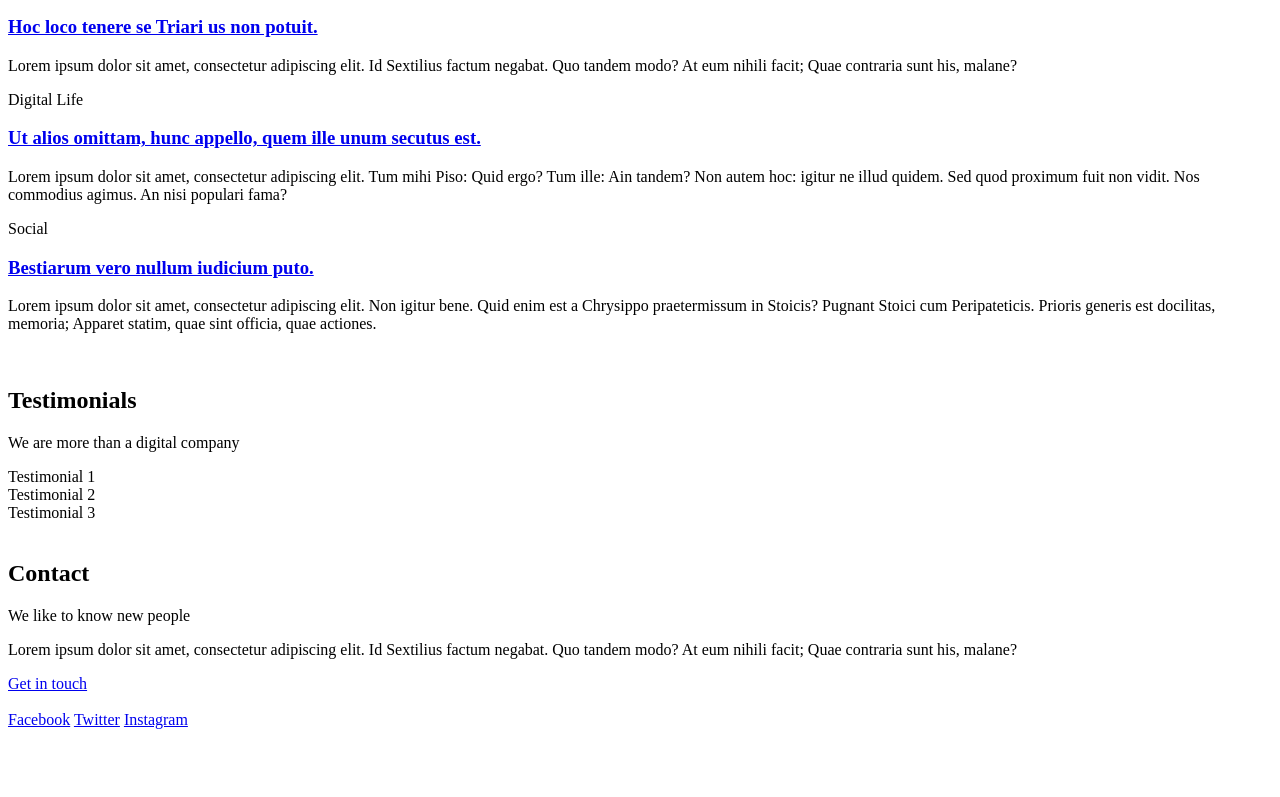
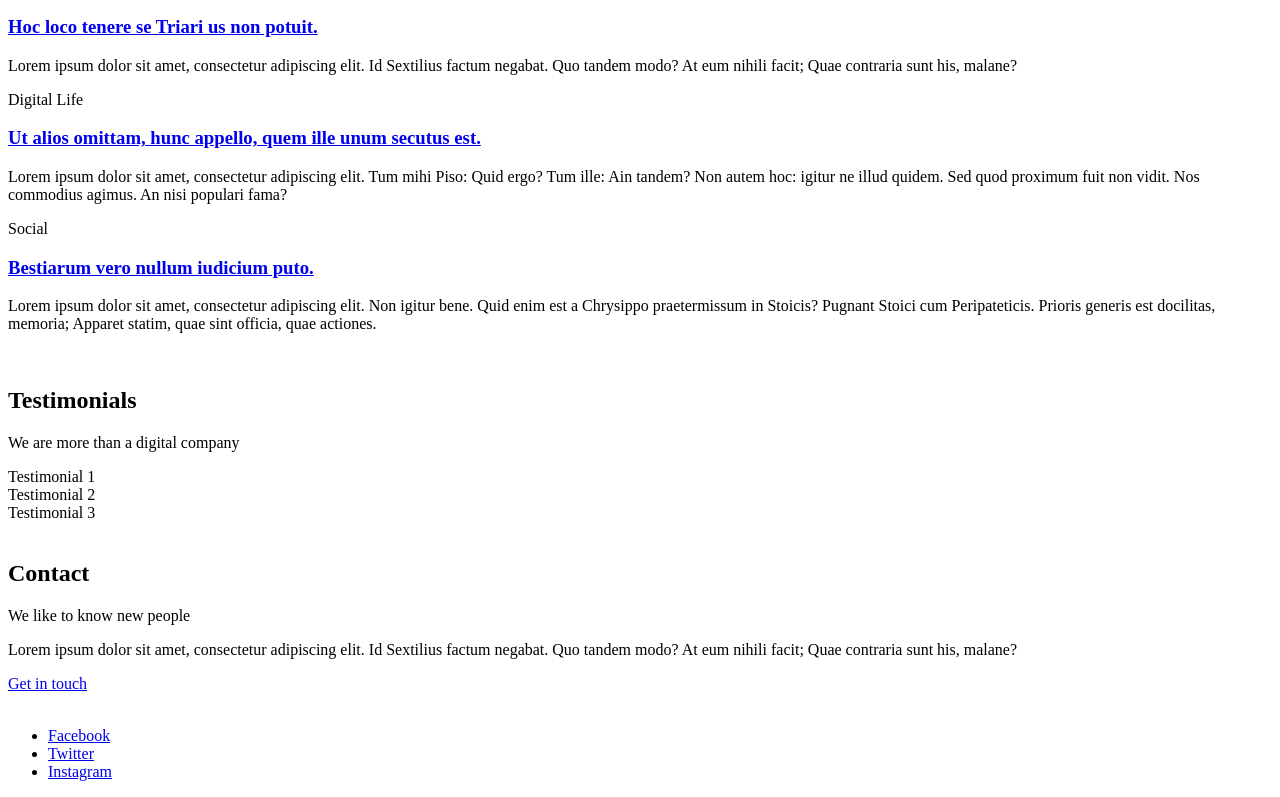
Before and after one commit to hamidbeyli005/holbertonschool-web_front_end, a plain HTML site: page html_advanced/24-index.html in a window 1280 px wide. Shown: the part 1541-2338 px from the top of the page. Before the commit the page ends 2278 px from the top, so only its background shows below. Drawn offline with Linux system fonts and the light colour scheme.

Commit message:
List the links

```diff
--- a/html_advanced/24-index.html
+++ b/html_advanced/24-index.html
@@ -202,9 +202,15 @@
     <!-- Footer -->
     <footer>
       <div>
+        <ul>
+          <li>
             <a href="https://www.facebook.com/HolbertonSchool/">Facebook</a>
-          <a href="https://twitter.com/holbertonschool">Twitter</a>
+          </li>
+          <li><a href="https://twitter.com/holbertonschool">Twitter</a></li>
+          <li>
             <a href="https://www.instagram.com/holbertonschool/">Instagram</a>
+          </li>
+        </ul>
       </div>
     </footer>
   </body>
```
Also changed, not shown: html_advanced/25-index.html (added). Lines whose indentation alone changed are shown as unchanged.
